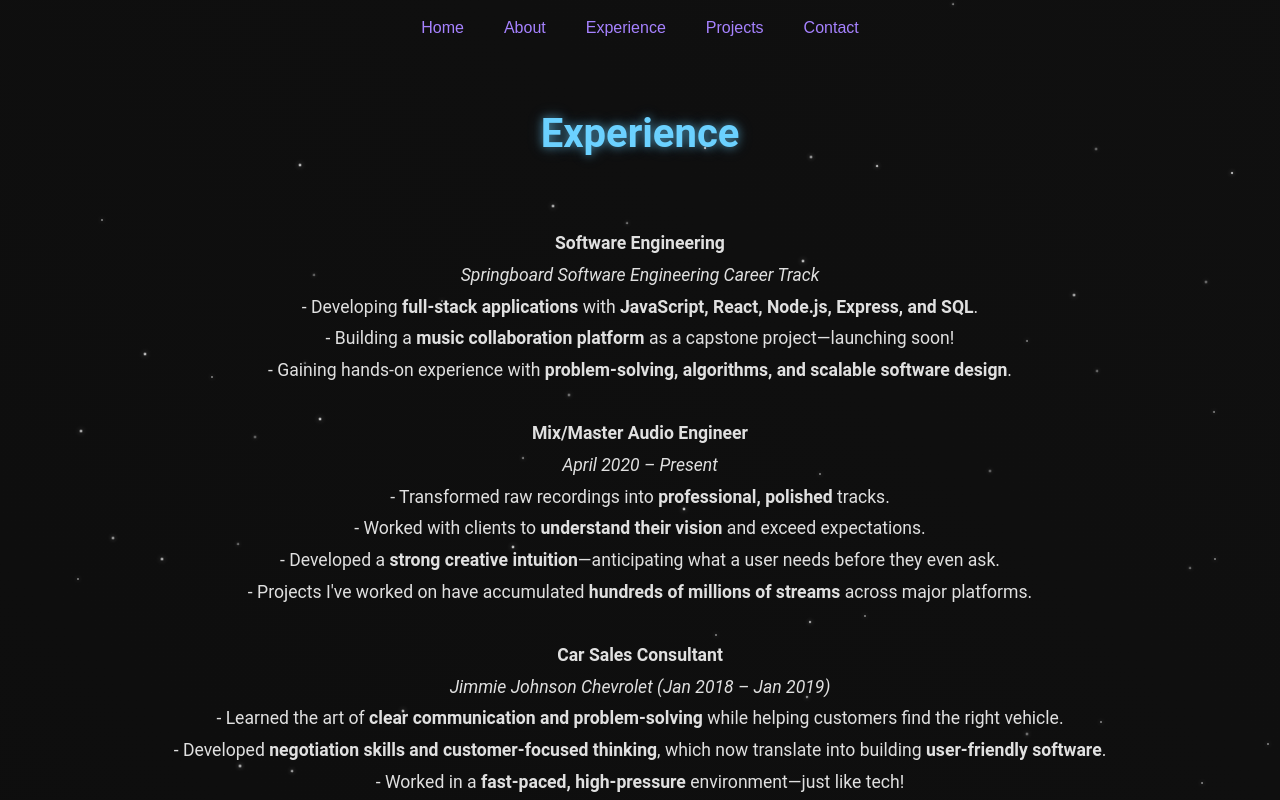
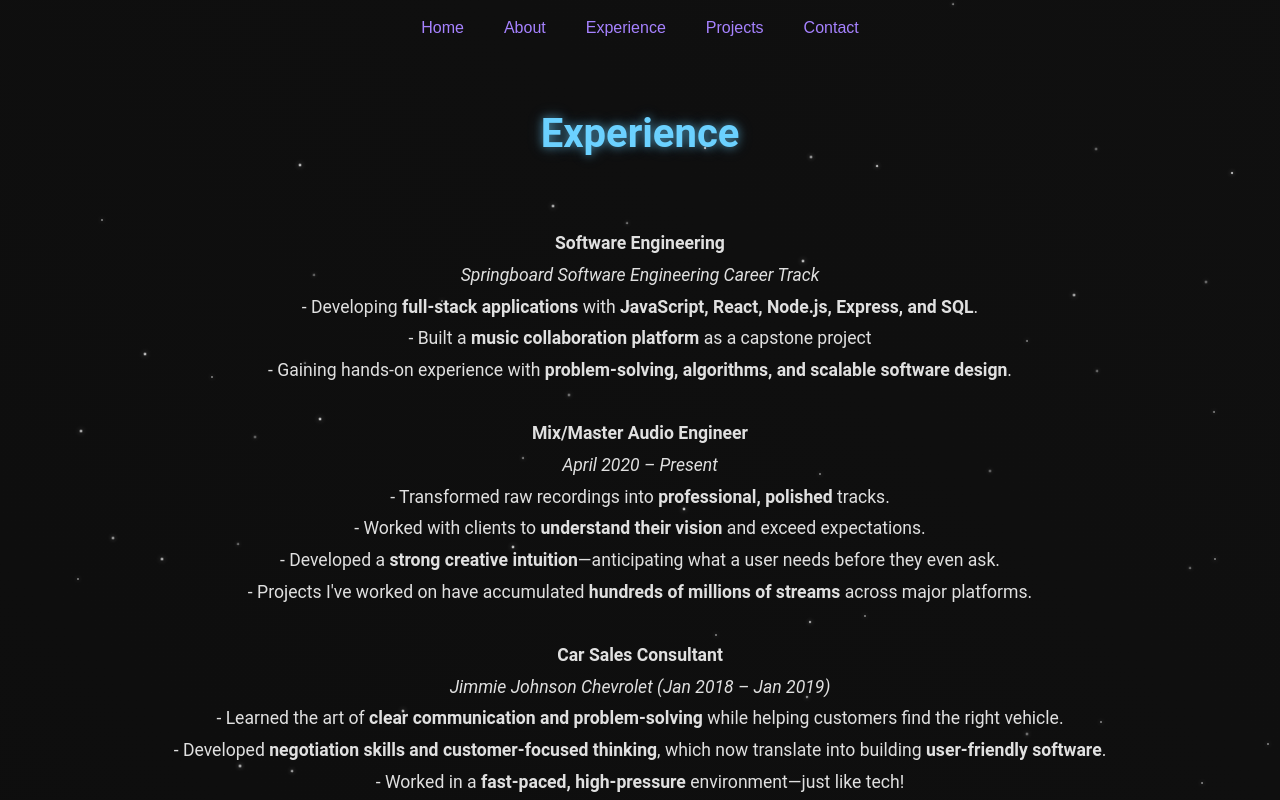
Before and after one commit to nandodecima/portfolio-website, a React (Vite) app: page /experience in a window 1280 px wide. Shown: the top 800 px of the page. Built offline with nearby package versions, Linux system fonts and the light colour scheme.

Commit message:
Update Experience.jsx

```diff
--- a/src/components/Experience.jsx
+++ b/src/components/Experience.jsx
@@ -11,7 +11,7 @@ const Experience = () => {
   <strong>Software Engineering</strong><br />
   <em>Springboard Software Engineering Career Track </em><br />
   - Developing <strong>full-stack applications</strong> with <strong>JavaScript, React, Node.js, Express, and SQL</strong>.<br />
-  - Building a <strong>music collaboration platform</strong> as a capstone project—launching soon!<br />
+  - Built a <strong>music collaboration platform</strong> as a capstone project<br />
   - Gaining hands-on experience with <strong>problem-solving, algorithms, and scalable software design</strong>.<br />
   <br />
   <strong>Mix/Master Audio Engineer</strong><br />
```
